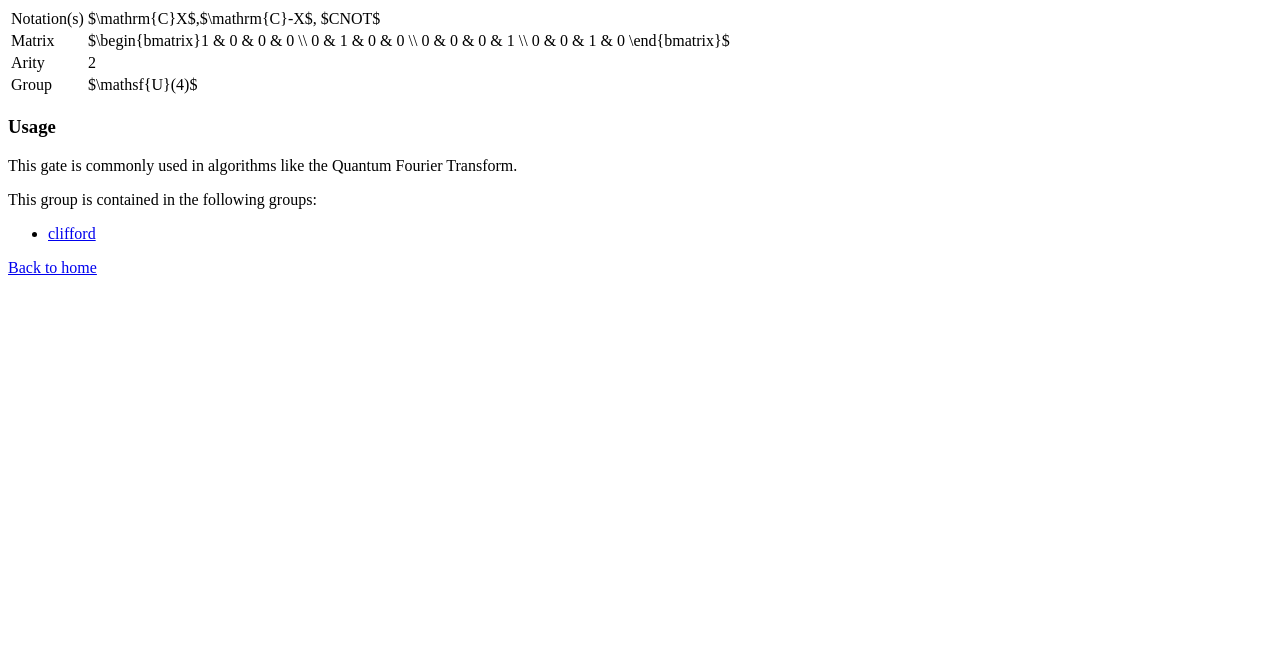
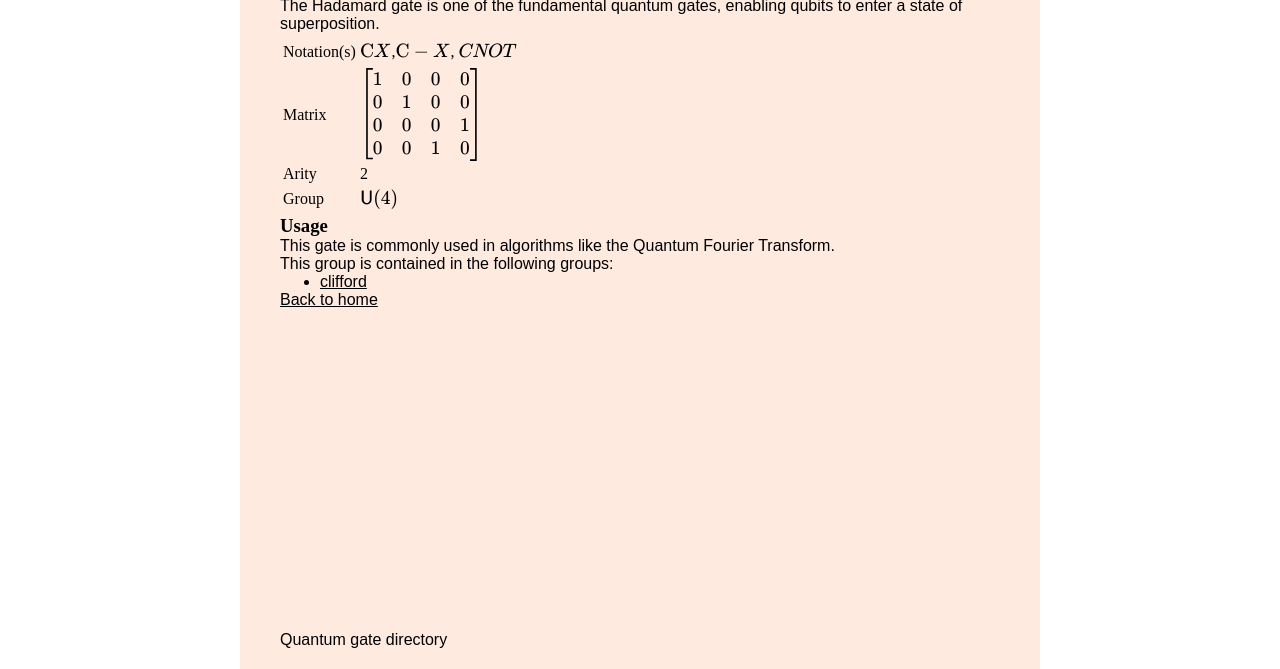
Before and after one commit to natestemen/gate.directory, an Eleventy site: page gates/cnot.md in a window 1280 px wide. Shown: the part 131-800 px from the top of the page. Built offline with nearby package versions, Linux system fonts and the light colour scheme; Eleventy itself is replaced by a stand-in of ours; files that its build step writes are made by us from their sources.

Commit message:
styling + fixing bugs
co-authored-by: Rafael De Los Santos <rdelos747@gmail.com>

```diff
--- a/layouts/base.njk
+++ b/layouts/base.njk
@@ -3,6 +3,7 @@
 <head>
   <meta charset="UTF-8">
   <meta name="viewport" content="width=device-width, initial-scale=1.0">
+  <link rel="stylesheet" href="/styles/base.css">
   <link rel="stylesheet" href="https://cdn.jsdelivr.net/npm/katex@0.16.11/dist/katex.min.css" integrity="sha384-nB0miv6/jRmo5UMMR1wu3Gz6NLsoTkbqJghGIsx//Rlm+ZU03BU6SQNC66uf4l5+" crossorigin="anonymous">
 
     <!-- The loading of KaTeX is deferred to speed up page rendering -->
@@ -14,15 +15,21 @@
   <title>{{ title or "Quantum Gates" }}</title>
 </head>
 <body>
-  <header>
-    <h1><a href="/">Quantum Gates</a></h1>
-  </header>
   <main>
-    {{ content | safe }}
+    <div class="content">
+      <div class="not-footer">
+        <header>
+          <h1><a href="/">Quantum Gates</a></h1>
+        </header>
+        {% block content %}
+          This is the default gates.
+        {% endblock %}
+      </div>
+      <footer>
+        <p>Quantum gate directory</p>
+      </footer>
+    </div>
   </main>
-  <footer>
-    <p>Quantum gate directory</p>
-  </footer>
   <script>
     document.addEventListener("DOMContentLoaded", function() {
       renderMathInElement(document.body, {
--- a/layouts/gate.njk
+++ b/layouts/gate.njk
@@ -1,7 +1,8 @@
-{# {% extends "base.njk" %}TODO: math rendering not working #}
+{% extends "base.njk" %}
+
 
 {% block content %}
-<h1>{{ title }}</h1>
+<h2>{{ title }}</h2>
 
 <p><strong>Symbol:</strong> ${{ symbol }}$</p>
 
--- /dev/null
+++ b/styles/base.css
@@ -0,0 +1,61 @@
+* {
+    box-sizing: inherit;
+    outline: inherit;
+    margin: 0;
+}
+
+html {
+    box-sizing: border-box;
+    outline: none;
+}
+
+body {
+    margin: 0;
+    padding: 0;
+    height: 100vh;
+    min-height: 100vh;
+}
+
+
+p, a, h1 {
+    font-family: sans-serif;
+    color:black;
+}
+
+/* generic above, specifics below */
+
+header {
+    margin-bottom: 20px;
+}
+
+main {
+    width: 100%;
+    display: flex;
+    justify-content: center;
+    height: 100%;
+}
+
+.content {
+    width: 800px;
+    padding-top: 20px;
+    padding-bottom: 20px;
+    padding-left: 40px;
+    padding-right: 40px;
+    display: flex;
+    /* flex-direction: column;
+    justify-content: space-between; */
+    /* align-items: center; */
+    height: 100%;
+    flex-wrap: wrap;
+    background-color: rgb(255, 234, 224);
+}
+
+.not-footer {
+}
+
+footer {
+    margin-top: 20px;
+    /* padding-bottom: 20px; */
+    align-self: flex-end;
+    width: 100%;
+}
```
Also changed, not shown: index.md (added, +6 -0 lines), index.njk (deleted, +0 -18 lines), layouts/index.njk (added, +30 -0 lines), .eleventy.js.
